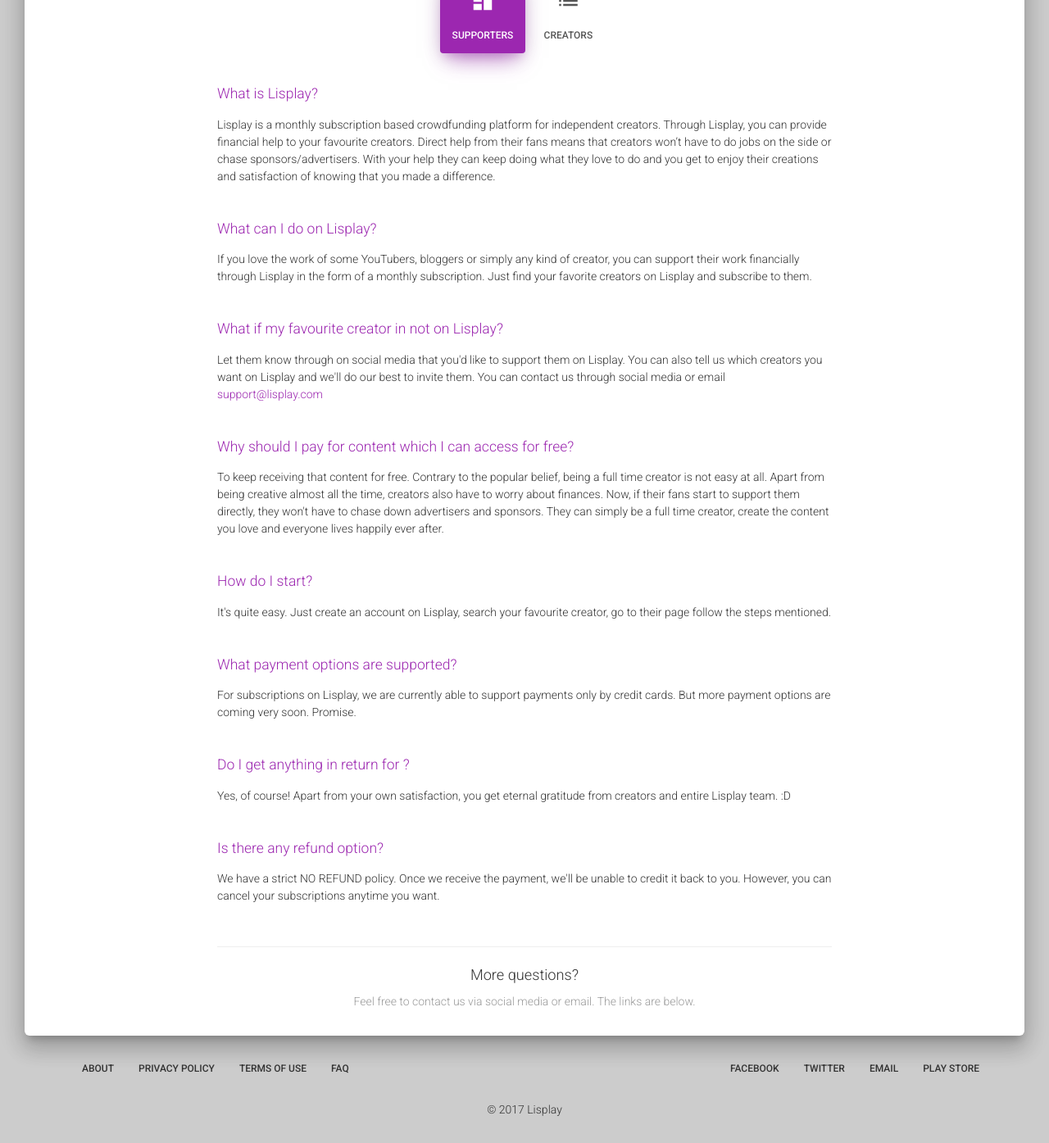
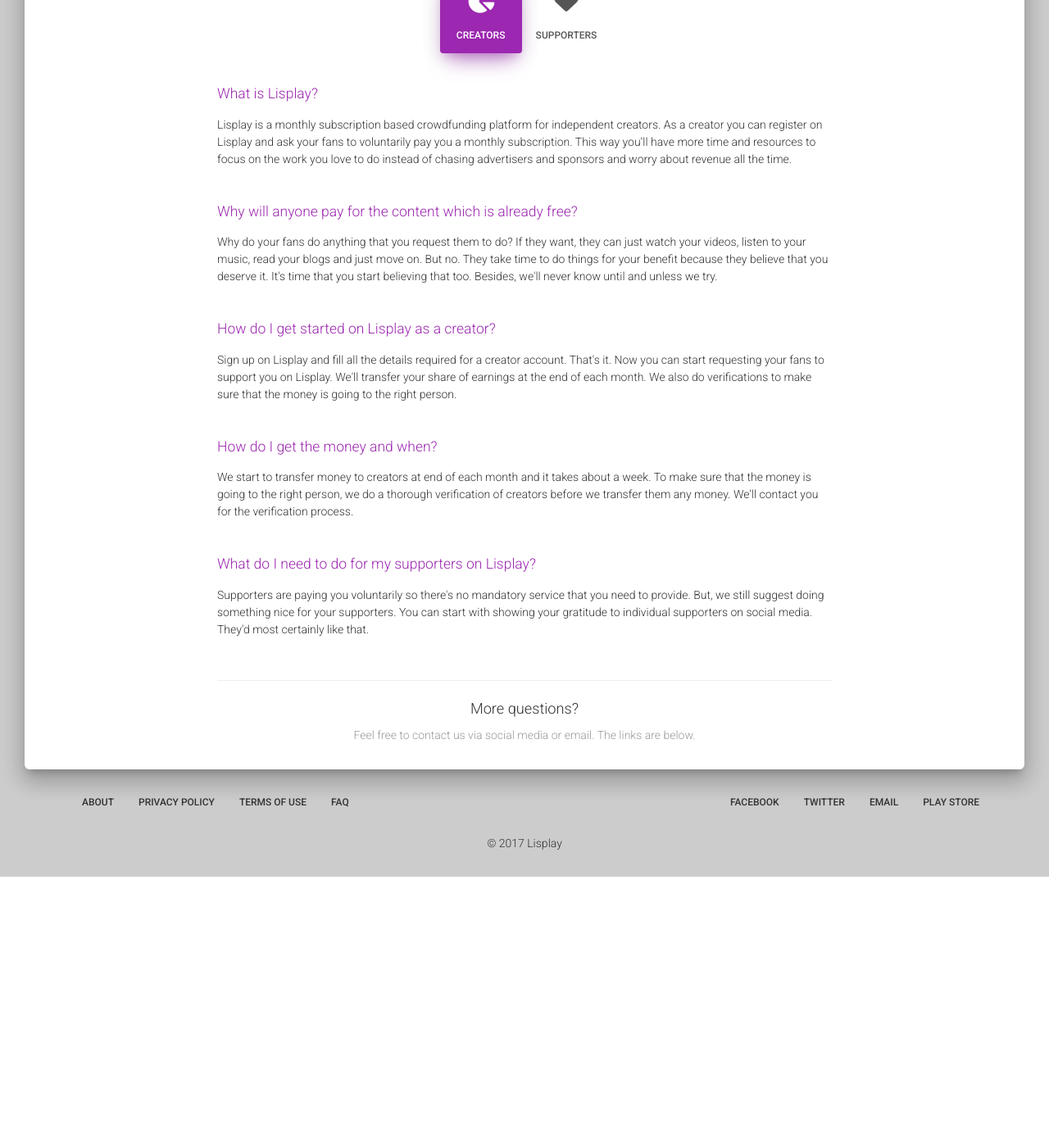
Before and after one commit to tanujnotes/lispay, a Django app: page /faq/ in a window 1280 px wide. Shown: the part 400-1795 px from the top of the page at 82% size. After the commit the page ends 1470 px from the top, so only its background shows below. Run offline with Django 3.2, Linux system fonts and the light colour scheme; parts of the project's set-up code (start-up, migrations or seed data) failed here and were passed over; some libraries are stand-ins or nearby versions.

Commit message:
Changes in FAQ

```diff
--- a/templates/regapp/faq.html
+++ b/templates/regapp/faq.html
@@ -28,15 +28,15 @@
                                     <br/>
                                     <ul class="nav nav-pills nav-pills-primary" role="tablist">
                                         <li class="active">
-                                            <a href="#supporters" role="tab" data-toggle="tab">
-                                                <i class="material-icons">dashboard</i>
-                                                Supporters
+                                            <a href="#creators" role="tab" data-toggle="tab">
+                                                <i class="fa fa-pie-chart"></i>
+                                                Creators
                                             </a>
                                         </li>
                                         <li>
-                                            <a href="#creators" role="tab" data-toggle="tab">
-                                                <i class="material-icons">list</i>
-                                                Creators
+                                            <a href="#supporters" role="tab" data-toggle="tab">
+                                                <i class="fa fa-heart"></i>
+                                                Supporters
                                             </a>
                                         </li>
                                     </ul>
@@ -44,66 +44,7 @@
                                     <br/>
                                 </div>
                                 <div class="tab-content">
-                                    <div class="tab-pane active" id="supporters">
-                                        <h5 class="text-primary">What is Lisplay?</h5>
-                                        <p> Lisplay is a monthly subscription based crowdfunding platform for
-                                            independent creators. Through Lisplay, you can provide financial help to
-                                            your favourite creators. Direct help from their fans means that creators
-                                            won’t have to do jobs on the side or chase sponsors/advertisers. With your
-                                            help they can keep doing what they love to do and you get to enjoy their
-                                            creations and satisfaction of knowing that you made a difference.</p>
-                                        <br/>
-
-                                        <h5 class="text-primary">What can I do on Lisplay?</h5>
-                                        <p>If you love the work of some YouTubers, bloggers or simply any kind of
-                                            creator, you can support their work financially through Lisplay in the form
-                                            of a monthly subscription. Just find your favorite creators on Lisplay and
-                                            subscribe to them.</p>
-                                        <br/>
-
-                                        <h5 class="text-primary">What if my favourite creator in not on Lisplay?</h5>
-                                        <p>Let them know through on social media that you'd like to support them on
-                                            Lisplay. You can also tell us which creators you want on Lisplay and we'll
-                                            do our best to invite them. You can contact us through social media or email
-                                            <a href="mailto:support@lisplay.com?Subject=Creator Invite">support@lisplay.com</a>
-                                        </p>
-                                        <br/>
-
-                                        <h5 class="text-primary">Why should I pay for content which I can access for
-                                            free?</h5>
-                                        <p>To keep receiving that content for free. Contrary to the popular belief,
-                                            being a full time creator is not easy at all. Apart from being creative
-                                            almost all the time, creators also have to worry about finances. Now, if
-                                            their fans start to support them directly, they won't have to chase down
-                                            advertisers and sponsors. They can simply be a full time creator, create the
-                                            content you love and everyone lives happily ever after.</p>
-                                        <br/>
-
-                                        <h5 class="text-primary">How do I start?</h5>
-                                        <p>It's quite easy. Just create an account on Lisplay, search your favourite
-                                            creator, go to their page follow the steps mentioned.</p>
-                                        <br/>
-
-                                        <h5 class="text-primary">What payment options are supported?</h5>
-                                        <p>For subscriptions on Lisplay, we are currently able to support
-                                            payments only by credit cards. But more payment options are coming very
-                                            soon. Promise.</p>
-                                        <br/>
-
-                                        <h5 class="text-primary">Do I get anything in return for ?</h5>
-                                        <p>Yes, of course! Apart from your own satisfaction, you get eternal gratitude
-                                            from creators and entire Lisplay team. :D</p>
-                                        <br/>
-
-                                        <h5 class="text-primary">Is there any refund option?</h5>
-                                        <p>We have a strict NO REFUND policy. Once we receive the payment, we'll be
-                                            unable to credit it back to you. However, you can cancel your subscriptions
-                                            anytime you want.</p>
-                                        <br/>
-
-                                    </div>
-
-                                    <div class="tab-pane" id="creators">
+                                    <div class="tab-pane active" id="creators">
                                         <h5 class="text-primary">What is Lisplay?</h5>
                                         <p>Lisplay is a monthly subscription based crowdfunding platform for independent
                                             creators. As a creator you can register on Lisplay and ask your fans to
@@ -144,6 +85,66 @@
                                             supporters on social media. They'd most certainly like that.</p>
                                         <br/>
                                     </div>
+                                    <div class="tab-pane" id="supporters">
+                                        <h5 class="text-primary">What is Lisplay?</h5>
+                                        <p> Lisplay is a monthly subscription based crowdfunding platform for
+                                            independent creators. Through Lisplay, you can provide financial help to
+                                            your favourite creators. Direct help from their fans means that creators
+                                            won’t have to do jobs on the side or chase sponsors/advertisers. With your
+                                            help they can keep doing what they love to do and you get to enjoy their
+                                            creations and satisfaction of knowing that you made a difference.</p>
+                                        <br/>
+
+                                        <h5 class="text-primary">What can I do on Lisplay?</h5>
+                                        <p>If you love the work of some YouTubers, bloggers or simply any kind of
+                                            creator, you can support their work financially through Lisplay in the form
+                                            of a monthly subscription. Just find your favorite creators on Lisplay and
+                                            subscribe to them.</p>
+                                        <br/>
+
+                                        <h5 class="text-primary">What if my favourite creator in not on Lisplay?</h5>
+                                        <p>Let them know through on social media that you'd like to support them on
+                                            Lisplay. You can also tell us which creators you want on Lisplay and we'll
+                                            do our best to invite them. You can contact us through social media or email
+                                            <a href="mailto:support@lisplay.com?Subject=Creator Invite">support@lisplay.com</a>
+                                        </p>
+                                        <br/>
+
+                                        <h5 class="text-primary">Why should I pay for content which I can access for
+                                            free?</h5>
+                                        <p>To keep receiving that content for free. Contrary to the popular belief,
+                                            being a full time creator is not easy at all. Apart from being creative
+                                            almost all the time, creators also have to worry about finances. Now, if
+                                            their fans start to support them directly, they won't have to chase down
+                                            advertisers and sponsors. They can simply be a full time creator, create the
+                                            content you love and everyone lives happily ever after.</p>
+                                        <br/>
+
+                                        <h5 class="text-primary">How do I start?</h5>
+                                        <p>It's quite easy. Just create an account on Lisplay, search your favourite
+                                            creator, go to their page and follow the steps mentioned on the website.</p>
+                                        <br/>
+
+                                        <h5 class="text-primary">What payment options are supported?</h5>
+                                        <p>For subscriptions on Lisplay, we are currently able to support
+                                            payments only by credit cards. But more payment options are coming
+                                            soon. Promise.</p>
+                                        <br/>
+
+                                        <h5 class="text-primary">Do I get anything in return for ?</h5>
+                                        <p>Payment on Lisplay is voluntary so there's no mandatory reward from Lisplay
+                                            (other than eternal gratitude). It totally depends on individual creator.
+                                            They decide what rewards they are going to provide to their supporters.
+                                            Check their page to get more information about this.</p>
+                                        <br/>
+
+                                        <h5 class="text-primary">Is there any refund option?</h5>
+                                        <p>We have a strict NO REFUND policy. Once we receive the payment, we'll be
+                                            unable to credit it back to you. However, you can cancel your subscriptions
+                                            anytime you want.</p>
+                                        <br/>
+
+                                    </div>
                                 </div>
                                 <hr/>
                                 <h4 class="text-center">More questions?</h4>
```
